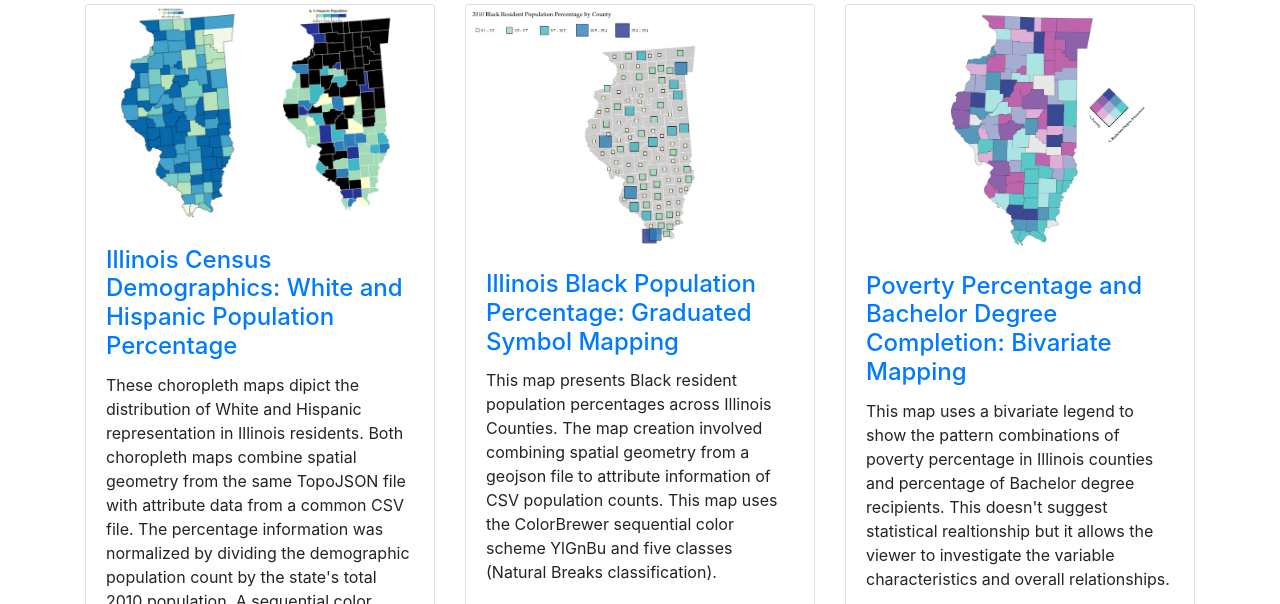
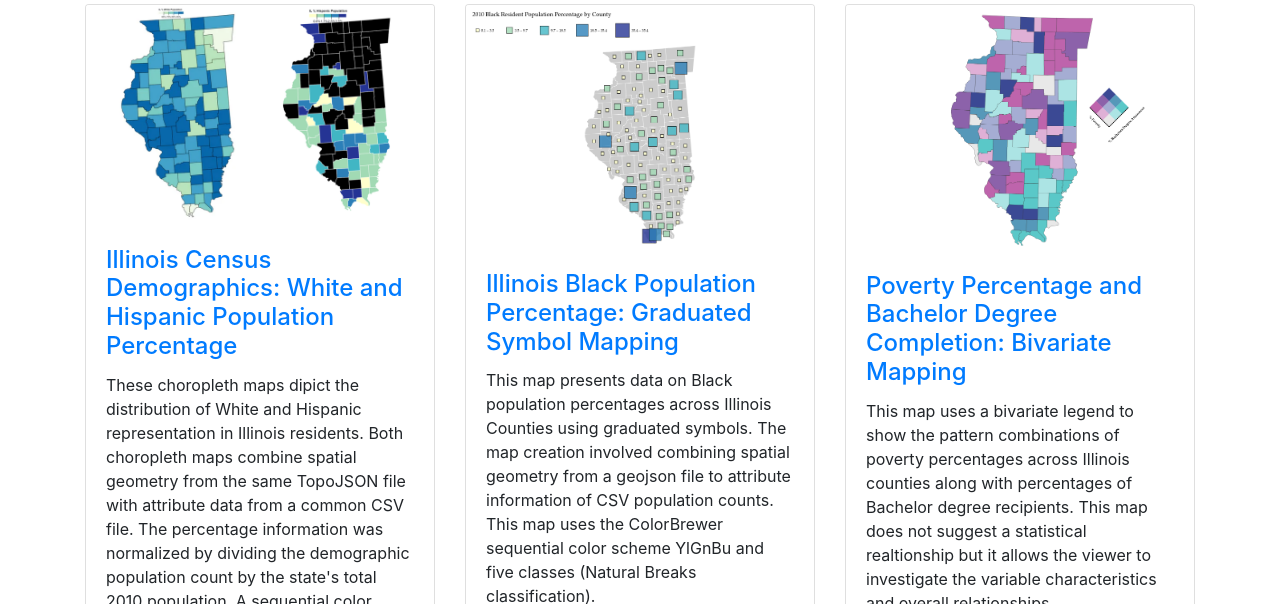
Before and after one commit to geog3540/kbyriel, a website: page index.html in a window 1280 px wide. Shown: the part 196-800 px from the top of the page. Drawn offline with Linux system fonts and the light colour scheme.

Commit message:
Revised descriptions for clarity
Updated descriptions for maps to improve clarity and accuracy.

```diff
--- a/index.html
+++ b/index.html
@@ -86,7 +86,7 @@
                   Illinois Black Population Percentage: Graduated Symbol Mapping
               </a>
               </h4>
-              <p class="card-text">This map presents Black resident population percentages across Illinois Counties. The map creation involved combining spatial geometry from a geojson file to attribute information of CSV population counts. This map uses the ColorBrewer sequential color scheme YlGnBu and five classes (Natural Breaks classification).  </p>
+              <p class="card-text">This map presents data on Black population percentages across Illinois Counties using graduated symbols. The map creation involved combining spatial geometry from a geojson file to attribute information of CSV population counts. This map uses the ColorBrewer sequential color scheme YlGnBu and five classes (Natural Breaks classification).  </p>
                 </div>
           </div>
         </div>
@@ -100,7 +100,7 @@
                   Poverty Percentage and Bachelor Degree Completion: Bivariate Mapping
               </a>
               </h4>
-              <p class="card-text">This map uses a bivariate legend to show the pattern combinations of poverty percentage in Illinois counties and percentage of Bachelor degree recipients. This doesn't suggest statistical realtionship but it allows the viewer to investigate the variable characteristics and overall relationships.</p>
+              <p class="card-text">This map uses a bivariate legend to show the pattern combinations of poverty percentages across Illinois counties along with percentages of Bachelor degree recipients. This map does not suggest a statistical realtionship but it allows the viewer to investigate the variable characteristics and overall relationships.</p>
             </div>
           </div>
         </div>
```
